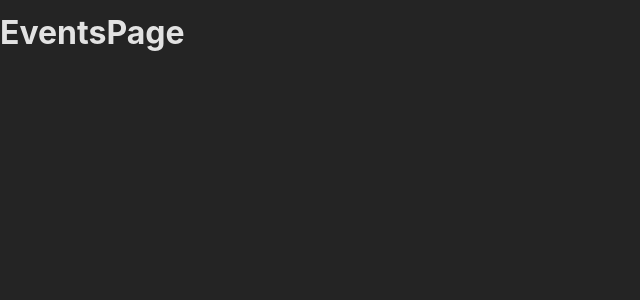
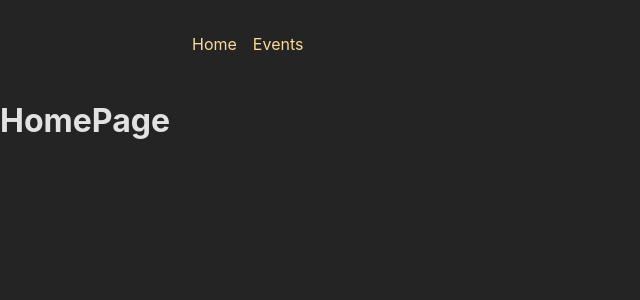
Before and after one commit to CarsonH19/newsletter, a React (Create React App) app in the folder frontend/: page / in a window 1280 px wide. Shown: the top 300 px of the page, without its empty margins (0-640 px from the left). Built offline with nearby package versions, Linux system fonts and the light colour scheme.

Commit message:
feat: RootLayout

```diff
--- a/frontend/src/App.js
+++ b/frontend/src/App.js
@@ -26,13 +26,20 @@
 import EventDetailPage from "./pages/EventDetail";
 import EditEventPage from "./pages/EditEvent";
 import NewEventPage from "./pages/NewEvent";
+import RootLayout from "./Root";
 
 const router = createBrowserRouter([
-  { page: "/", element: <HomePage /> },
-  { index: true, page: "/events", element: <EventsPage /> },
-  { page: "/events/:eventId", element: <EventDetailPage /> },
-  { page: "/events/new", element: <NewEventPage /> },
-  { page: "/events/:eventId/edit", element: <EditEventPage /> },
+  {
+    path: "/",
+    element: <RootLayout />,
+    children: [
+      { index: true, path: "", element: <HomePage /> },
+      { path: "events", element: <EventsPage /> },
+      { path: "events/:eventId", element: <EventDetailPage /> },
+      { path: "events/new", element: <NewEventPage /> },
+      { path: "events/:eventId/edit", element: <EditEventPage /> },
+    ],
+  },
 ]);
 
 function App() {
--- /dev/null
+++ b/frontend/src/Root.js
@@ -0,0 +1,15 @@
+import MainNavigation from "../src/components/MainNavigation";
+import { Outlet } from "react-router-dom";
+
+function RootLayout() {
+  return (
+    <>
+      <MainNavigation />
+      <main>
+        <Outlet />
+      </main>
+    </>
+  );
+}
+
+export default RootLayout;
```
